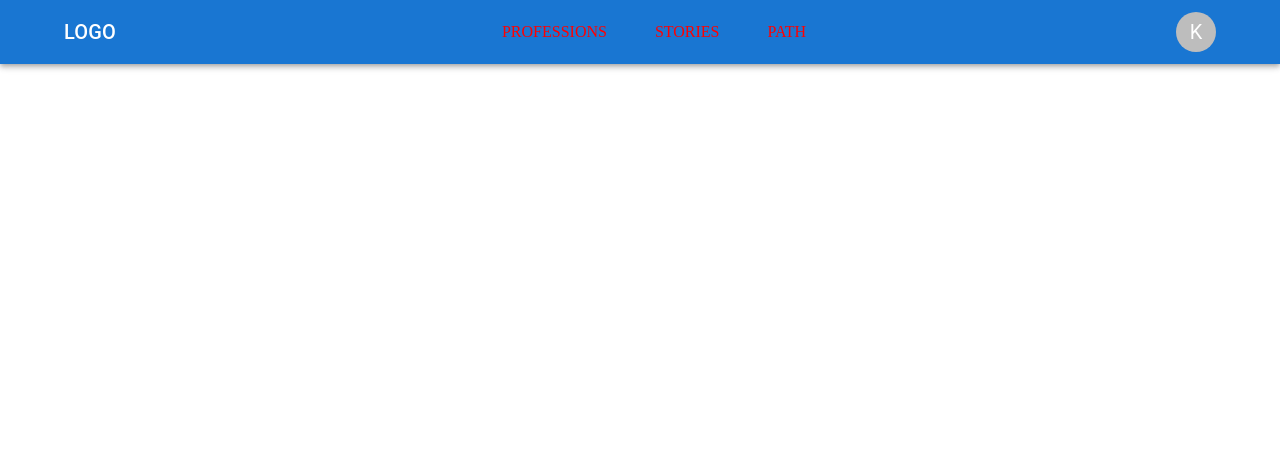
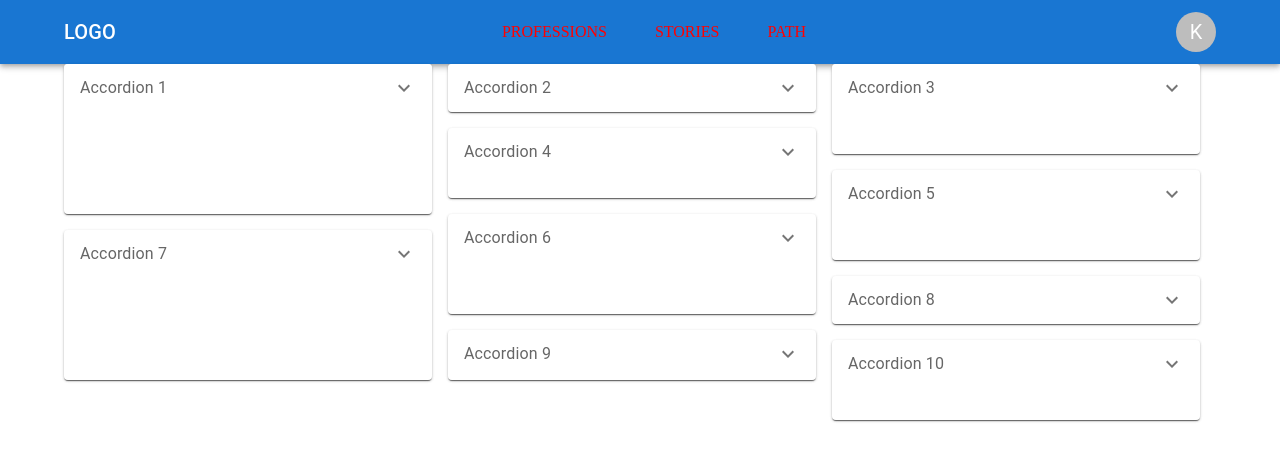
Before and after one commit to Ketan987/The-New-Project-frontend, a React app: page /paths in a window 1280 px wide. Shown: the top 460 px of the page. Built offline with nearby package versions, Linux system fonts and the light colour scheme; no server answers.

Commit message:
env variables configuration webpack

```diff
--- a/package.json
+++ b/package.json
@@ -14,6 +14,7 @@
     "@emotion/react": "^11.8.2",
     "@emotion/styled": "^11.8.1",
     "@mui/icons-material": "^5.5.1",
+    "@mui/lab": "^5.0.0-alpha.77",
     "@mui/material": "^5.5.2",
     "@mui/styles": "^5.5.1",
     "axios": "^0.26.1",
--- a/src/App.tsx
+++ b/src/App.tsx
@@ -5,6 +5,10 @@ import GlobalNavigator from './components/globalNavigation.component/Navigation'
 import HomeProfession from './components/profession.component/home.professional';
 import StoriesHome from './components/stories.component/home.stories';
 import Editor from './components/stories.component/creation.stories';
+import HomePath from './components/path.component/home.path';
+import SelectPath from './components/path.component/select.path';
+import UserPage from './components/user.component/userPage';
+import NotFoundPage from './components/NotFound';
 
 
 export default () => {
@@ -12,13 +16,16 @@ export default () => {
         <div>
             <Router>
                 <GlobalNavigator />
-                {/* <NavigationLocal /> */}
                 <Container>
                 <Routes>
                     <Route path='/' ></Route>
                     <Route path='/professions' element ={<HomeProfession />}></Route>
                     <Route path='/stories' element={<StoriesHome />}></Route>
                     <Route path='/story/:action' element ={<Editor />} />
+                    <Route path='/paths' element={<HomePath />}></Route>
+                    <Route path='/path/:name' element={<SelectPath />}></Route>
+                    <Route path='/user/:userName' element={<UserPage />}></Route>
+                    <Route path='*' element={<NotFoundPage />}></Route>
                 </Routes>
                 </Container>
             </Router>
--- a/src/actions/professionList.ts
+++ b/src/actions/professionList.ts
@@ -1,9 +1,10 @@
 import ActionTypes from '../constant/ActionTypes';
 import api from '../apiClient/index';
+import constants from '../constant/config';
 
 
 export default function fetchProfessionalList(dispatch: Function){
-    api.get('http://localhost:5000/api/professions')
+    api.get(`${constants.API_URL}professions`)
     .then(res=>{
         console.log("RESPONSE CAME",res);
         dispatch({type: ActionTypes.RECEIVE_PROFESIION_LIST, payload:{list: res.data}})
--- /dev/null
+++ b/src/components/NotFound.tsx
@@ -0,0 +1,11 @@
+import React from 'react';
+
+const NotFoundPage = () => {
+    return (
+        <div>
+            <p>Page Not Found</p>
+        </div>
+    )
+};
+
+export default NotFoundPage;
--- /dev/null
+++ b/src/components/path.component/home.path.tsx
@@ -0,0 +1,40 @@
+import React from 'react';
+import { styled } from '@mui/material/styles';
+import ExpandMoreIcon from '@mui/icons-material/ExpandMore';
+import Masonry from '@mui/lab/Masonry';
+import {
+  Accordion,
+  AccordionDetails,
+  AccordionSummary,
+  Typography,
+} from '@mui/material';
+import Box from '@mui/material/Box';
+import Paper from '@mui/material/Paper';
+
+const heights = [150, 30, 90, 70, 90, 100, 150, 30, 50, 80];
+
+const StyledAccordion = styled(Accordion)(({ theme }) => ({
+  backgroundColor: theme.palette.mode === 'dark' ? '#1A2027' : '#fff',
+  color: theme.palette.text.secondary,
+}));
+
+function HomePath() {
+  return (
+    <Box>
+      <Masonry columns={3} spacing={2}>
+        {heights.map((height, index) => (
+          <Paper key={index}>
+            <StyledAccordion sx={{ minHeight: height }}>
+              <AccordionSummary expandIcon={<ExpandMoreIcon />}>
+                <Typography>Accordion {index + 1}</Typography>
+              </AccordionSummary>
+              <AccordionDetails>Contents</AccordionDetails>
+            </StyledAccordion>
+          </Paper>
+        ))}
+      </Masonry>
+    </Box>
+  );
+}
+
+export default HomePath;
--- /dev/null
+++ b/src/components/path.component/select.path.tsx
@@ -0,0 +1,11 @@
+import React from 'react';
+
+const SelectPath = () => {
+    return (
+        <div>
+
+        </div>
+    )
+}
+
+export default SelectPath;
--- /dev/null
+++ b/src/components/user.component/userPage.tsx
@@ -0,0 +1,11 @@
+import React from 'react';
+
+const UserPage = () => {
+    return (
+        <div>
+
+        </div>
+    )
+}
+
+export default UserPage;
--- a/src/constant/config.ts
+++ b/src/constant/config.ts
@@ -1,9 +1,4 @@
-// import dotenv from 'dotenv';
-// dotenv.config();
 
 export default {
-    professionalURL: process.env.API_URL_PROFESSION ?? 'localhost:5000/api/professions',
-    storiesURL: process.env.API_URL,
-    pathURL: process.env.API_URL,
-    usersURL: process.env.API_URL
+    API_URL: process.env.API_URL || '',
 };
--- a/webpack.config.js
+++ b/webpack.config.js
@@ -2,7 +2,11 @@ const path = require('path');
 const HtmlWebpackPlugin = require("html-webpack-plugin");
 const TerserPlugin = require("terser-webpack-plugin");
 const uglifyJs = require('uglify-js');
-const { argv } = require('process');
+// const { argv } = require('process');
+const Dotenv = require('dotenv-webpack');
+const webpack = require('webpack');
+require('dotenv').config();
+
 
 function optimization(mode) {
     if (mode === 'production') {
@@ -29,7 +33,13 @@ function optimization(mode) {
     }
 }
 
-module.exports = {
+module.exports = (env, argv) => {
+    const envVariable = {
+        'process.env.API_URL': JSON.stringify(process.env.API_URL)
+    };
+
+
+    return {
         entry: "./src/index",
         output: {
             path: path.join(__dirname, '/dist'),
@@ -61,9 +71,12 @@ module.exports = {
             ],
         },
         plugins: [
+            new Dotenv(),
             new HtmlWebpackPlugin({
                 template: './src/index.html',
             }),
+            new webpack.DefinePlugin(envVariable)
         ],
         optimization: optimization(argv.mode),
     }
+}
```
Also changed, not shown: src/actions/storiesList.ts (+4 -3 lines), 1 other file (tests, documents, lock files or other folders). Lines whose indentation alone changed are shown as unchanged.
